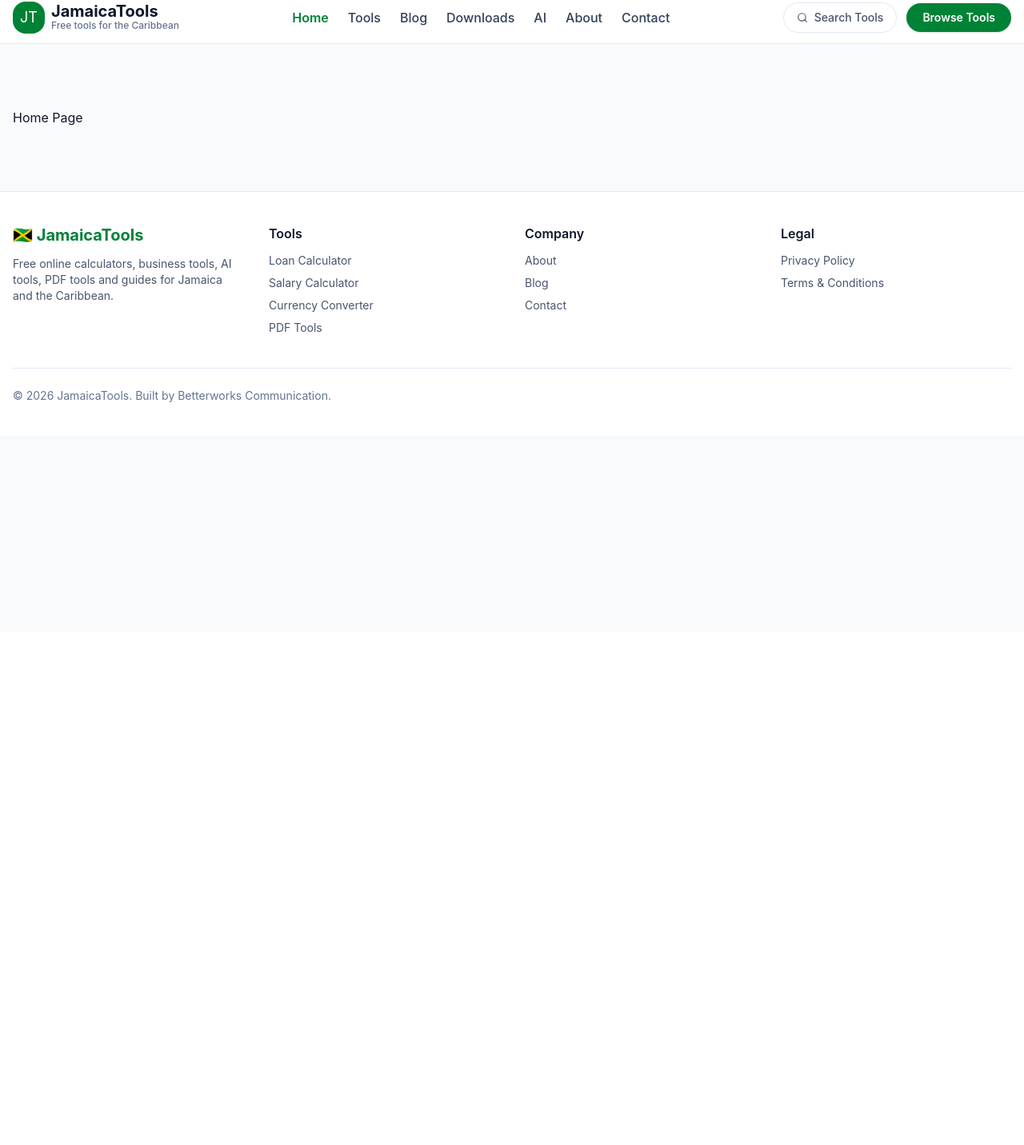
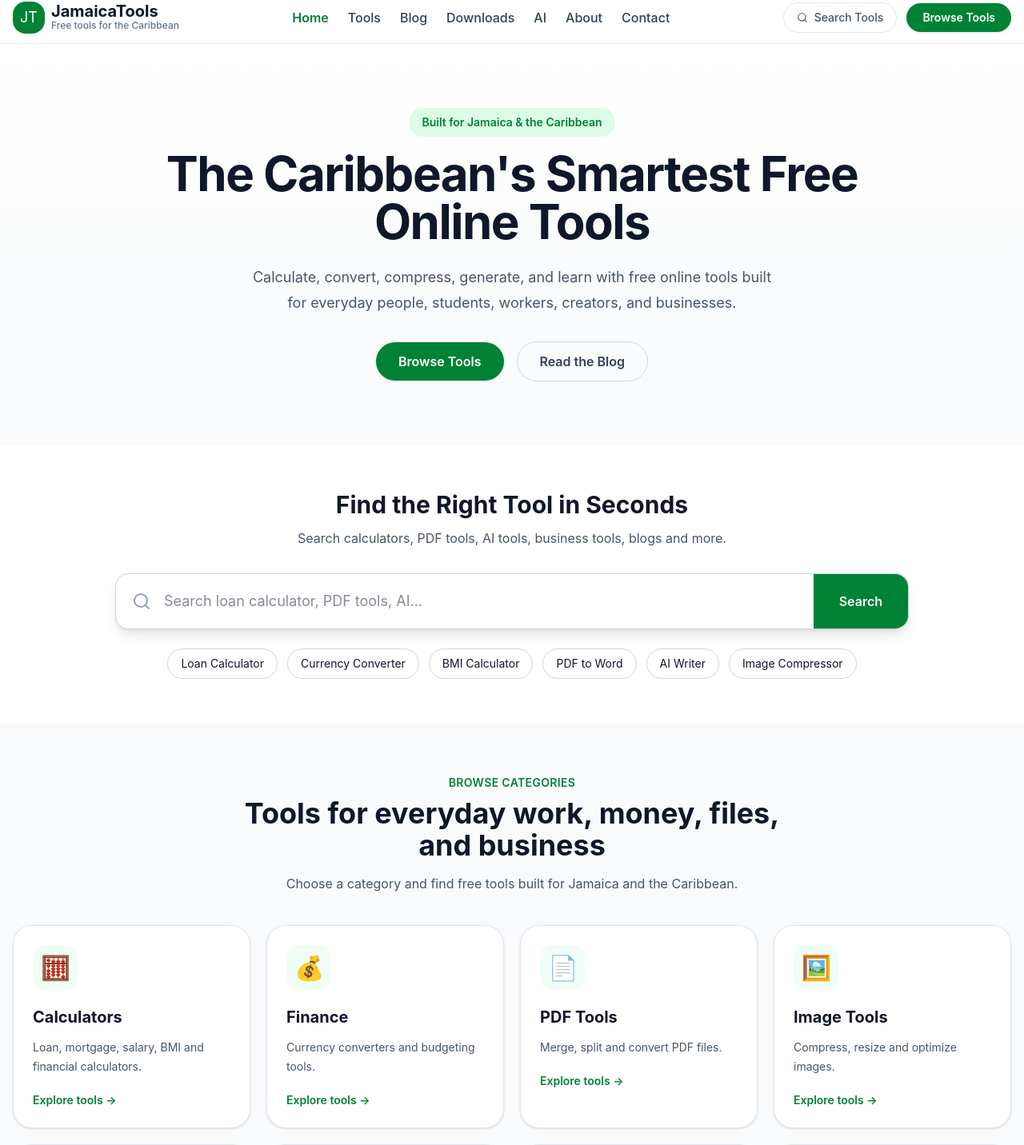
Before and after one commit to Movieslists02/jamaicatools, a React (Vite) app: page / in a window 1280 px wide. Shown: the part 10-1442 px from the top of the page at 80% size. Before the commit the page ends 800 px from the top, so only its background shows below. Built offline with nearby package versions, Linux system fonts and the light colour scheme.

Commit message:
feat: add homepage categories section

```diff
--- a/src/components/home/Categories.jsx
+++ b/src/components/home/Categories.jsx
@@ -0,0 +1,50 @@
+import { Link } from "react-router-dom";
+import categories from "../../data/categories";
+
+function Categories() {
+  return (
+    <section className="bg-slate-50 py-16">
+      <div className="mx-auto max-w-7xl px-4">
+        <div className="mx-auto max-w-2xl text-center">
+          <p className="text-sm font-semibold uppercase tracking-wide text-green-700">
+            Browse Categories
+          </p>
+          <h2 className="mt-2 text-3xl font-bold text-slate-900 md:text-4xl">
+            Tools for everyday work, money, files, and business
+          </h2>
+          <p className="mt-4 text-slate-600">
+            Choose a category and find free tools built for Jamaica and the Caribbean.
+          </p>
+        </div>
+
+        <div className="mt-10 grid gap-5 sm:grid-cols-2 lg:grid-cols-4">
+          {categories.map((category) => (
+            <Link
+              key={category.id}
+              to={`/tools/${category.slug}`}
+              className="group rounded-3xl border border-slate-200 bg-white p-6 shadow-sm transition hover:-translate-y-1 hover:border-green-200 hover:shadow-lg"
+            >
+              <div className="mb-5 flex h-14 w-14 items-center justify-center rounded-2xl bg-green-50 text-3xl">
+                {category.icon}
+              </div>
+
+              <h3 className="text-xl font-bold text-slate-900 group-hover:text-green-700">
+                {category.title}
+              </h3>
+
+              <p className="mt-3 text-sm leading-6 text-slate-600">
+                {category.description}
+              </p>
+
+              <p className="mt-5 text-sm font-semibold text-green-700">
+                Explore tools →
+              </p>
+            </Link>
+          ))}
+        </div>
+      </div>
+    </section>
+  );
+}
+
+export default Categories;
--- a/src/components/home/Hero.jsx
+++ b/src/components/home/Hero.jsx
@@ -0,0 +1,41 @@
+import { Link } from "react-router-dom";
+
+function Hero() {
+  return (
+    <section className="bg-gradient-to-b from-white to-slate-50">
+      <div className="mx-auto max-w-7xl px-4 md:px-8 lg:px-14 py-16 md:py-20 text-center">
+        <p className="mb-4 inline-flex rounded-full bg-green-100 px-4 py-2 text-sm font-semibold text-green-700">
+          Built for Jamaica & the Caribbean
+        </p>
+
+        <h1 className="mx-auto max-w-4xl text-4xl font-bold tracking-tight text-slate-900 md:text-6xl">
+          The Caribbean&apos;s Smartest Free Online Tools
+        </h1>
+
+        <p className="mx-auto mt-6 max-w-2xl text-lg leading-8 text-slate-600">
+          Calculate, convert, compress, generate, and learn with free online
+          tools built for everyday people, students, workers, creators, and
+          businesses.
+        </p>
+
+        <div className="mt-8 flex flex-col items-center justify-center gap-4 sm:flex-row">
+          <Link
+            to="/tools"
+            className="rounded-full bg-green-700 px-7 py-3 font-semibold text-white shadow-sm hover:bg-green-800"
+          >
+            Browse Tools
+          </Link>
+
+          <Link
+            to="/blog"
+            className="rounded-full border border-slate-300 px-7 py-3 font-semibold text-slate-700 hover:border-green-700 hover:text-green-700"
+          >
+            Read the Blog
+          </Link>
+        </div>
+      </div>
+    </section>
+  );
+}
+
+export default Hero;
--- a/src/components/home/SearchBar.jsx
+++ b/src/components/home/SearchBar.jsx
@@ -0,0 +1,54 @@
+import { FiSearch } from "react-icons/fi";
+
+function SearchBar() {
+  return (
+    <section className="bg-white py-14">
+      <div className="mx-auto max-w-5xl px-4 text-center">
+        <h2 className="text-3xl font-bold text-slate-900">
+          Find the Right Tool in Seconds
+        </h2>
+
+        <p className="mt-3 text-slate-600">
+          Search calculators, PDF tools, AI tools, business tools, blogs and
+          more.
+        </p>
+
+        <div className="mt-8 flex rounded-2xl border border-slate-300 bg-white shadow-lg">
+          <div className="flex items-center pl-5">
+            <FiSearch className="text-2xl text-slate-400" />
+          </div>
+
+          <input
+            type="text"
+            placeholder="Search loan calculator, PDF tools, AI..."
+            className="w-full rounded-l-2xl px-4 py-5 text-lg outline-none"
+          />
+
+          <button className="rounded-r-2xl bg-green-700 px-8 text-white font-semibold hover:bg-green-800">
+            Search
+          </button>
+        </div>
+
+        <div className="mt-6 flex flex-wrap justify-center gap-3">
+          {[
+            "Loan Calculator",
+            "Currency Converter",
+            "BMI Calculator",
+            "PDF to Word",
+            "AI Writer",
+            "Image Compressor",
+          ].map((item) => (
+            <button
+              key={item}
+              className="rounded-full border border-slate-300 px-4 py-2 text-sm hover:border-green-700 hover:text-green-700"
+            >
+              {item}
+            </button>
+          ))}
+        </div>
+      </div>
+    </section>
+  );
+}
+
+export default SearchBar;
--- a/src/pages/Home.jsx
+++ b/src/pages/Home.jsx
@@ -1,5 +1,15 @@
+import Hero from "../components/home/Hero";
+import SearchBar from "../components/home/SearchBar";
+import Categories from "../components/home/Categories";
+
 function Home() {
-  return <div className="mx-auto max-w-7xl px-4 py-20">Home Page</div>;
+  return (
+    <>
+      <Hero />
+      <SearchBar />
+      <Categories />
+    </>
+  );
 }
 
 export default Home;
```
